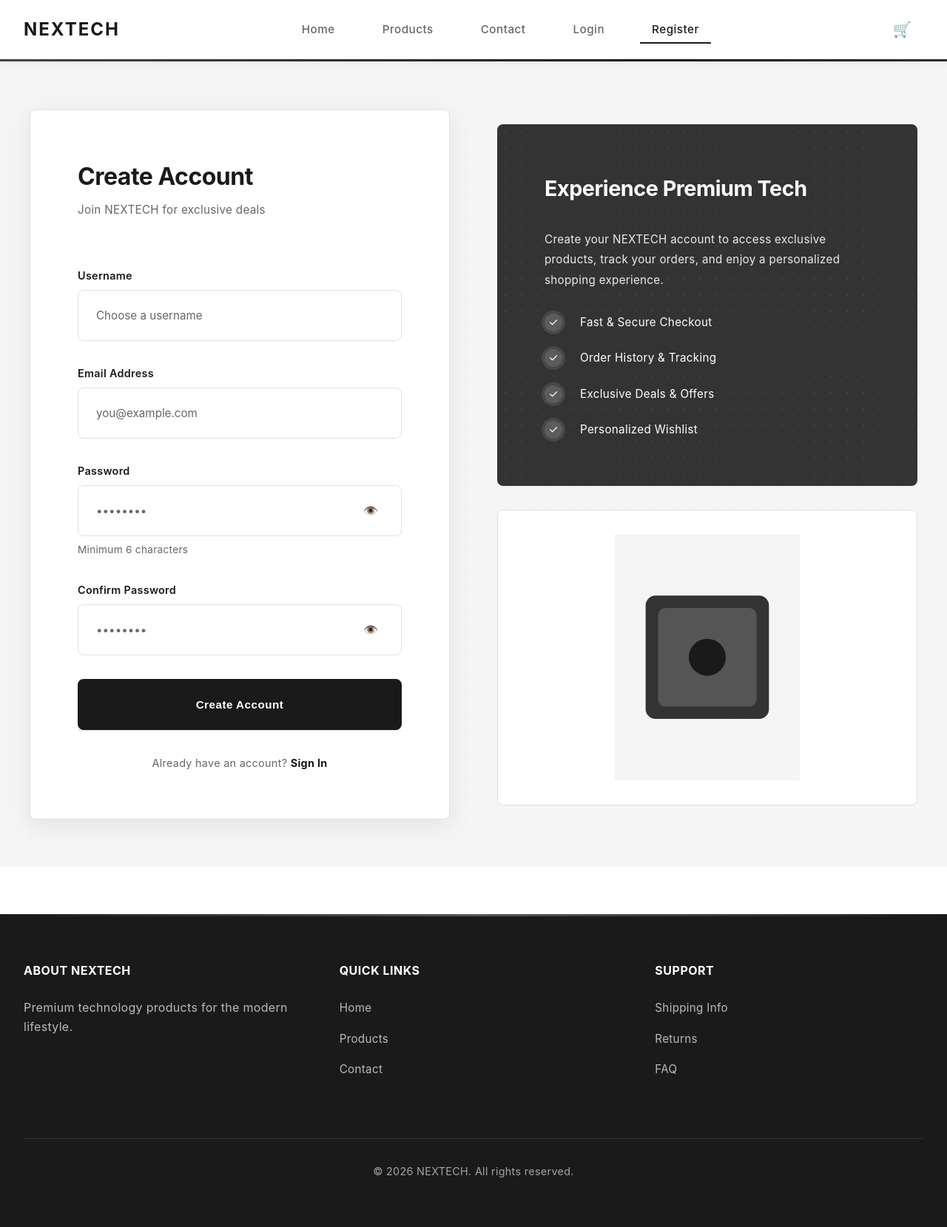
After one commit to eadweardly/nextech, a PHP site: page /register.php in a window 1280 px wide. The commit adds this page. Shown: the whole page at 74% size. Run offline with PHP 8.4, Linux system fonts and the light colour scheme.

Commit message:
add register, update OOP and database

```diff
--- /dev/null
+++ b/register.php
@@ -0,0 +1,234 @@
+<?php
+session_start();
+require_once 'db_config.php';
+
+if (isset($_SESSION['user_id'])) {
+    header("Location: index.php");
+    exit();
+}
+
+$error = '';
+$success = '';
+
+if ($_SERVER['REQUEST_METHOD'] === 'POST') {
+    $username         = trim($_POST['username'] ?? '');
+    $email            = trim($_POST['email'] ?? '');
+    $password         = $_POST['password'] ?? '';
+    $confirm_password = $_POST['confirm_password'] ?? '';
+
+    if (empty($username) || empty($email) || empty($password) || empty($confirm_password)) {
+        $error = 'Please fill in all fields.';
+    } elseif (strlen($username) < 3) {
+        $error = 'Username must be at least 3 characters.';
+    } elseif (!filter_var($email, FILTER_VALIDATE_EMAIL)) {
+        $error = 'Please enter a valid email address.';
+    } elseif (strlen($password) < 6) {
+        $error = 'Password must be at least 6 characters.';
+    } elseif ($password !== $confirm_password) {
+        $error = 'Passwords do not match.';
+    } else {
+        try {
+            $stmt = $conn->prepare("SELECT id FROM users WHERE email = ? OR username = ?");
+            $stmt->execute([$email, $username]);
+            $existing = $stmt->fetch(PDO::FETCH_ASSOC);
+
+            if ($existing) {
+                $error = 'Email or username is already taken.';
+            } else {
+                $hashed_password = password_hash($password, PASSWORD_DEFAULT);
+                $stmt = $conn->prepare("INSERT INTO users (username, email, password) VALUES (?, ?, ?)");
+                $stmt->execute([$username, $email, $hashed_password]);
+
+                $_SESSION['user_id']  = $conn->lastInsertId();
+                $_SESSION['username'] = $username;
+
+                header("Location: index.php");
+                exit();
+            }
+        } catch (PDOException $e) {
+            $error = 'An error occurred. Please try again.';
+        }
+    }
+}
+?>
+<!DOCTYPE html>
+<html lang="en">
+<head>
+    <meta charset="UTF-8">
+    <meta name="viewport" content="width=device-width, initial-scale=1.0">
+    <title>Register - NEXTECH</title>
+    <link rel="stylesheet" href="css/login.css">
+</head>
+<body>
+
+    <nav class="navbar">
+        <div class="navbar-container">
+            <div class="logo">NEXTECH</div>
+            <ul class="nav-menu">
+                <li><a href="index.php" class="nav-link">Home</a></li>
+                <li><a href="product.php" class="nav-link">Products</a></li>
+                <li><a href="contact.php" class="nav-link">Contact</a></li>
+                <li><a href="login.php" class="nav-link">Login</a></li>
+                <li><a href="register.php" class="nav-link active">Register</a></li>
+            </ul>
+            <div class="cart-icon">🛒</div>
+        </div>
+    </nav>
+
+    <section class="login-section">
+        <div class="login-container">
+
+            <div class="login-box">
+                <h1 class="login-title">Create Account</h1>
+                <p class="login-subtitle">Join NEXTECH for exclusive deals</p>
+
+                <?php if ($error): ?>
+                    <div class="error-message"><?php echo htmlspecialchars($error); ?></div>
+                <?php endif; ?>
+
+                <?php if ($success): ?>
+                    <div class="success-message"><?php echo htmlspecialchars($success); ?></div>
+                <?php endif; ?>
+
+                <form class="login-form" method="POST" novalidate>
+                    <div class="form-group">
+                        <label for="username" class="form-label">Username</label>
+                        <input type="text" id="username" name="username" class="form-input"
+                               placeholder="Choose a username" minlength="3"
+                               value="<?php echo htmlspecialchars($_POST['username'] ?? ''); ?>" required>
+                    </div>
+
+                    <div class="form-group">
+                        <label for="email" class="form-label">Email Address</label>
+                        <input type="email" id="email" name="email" class="form-input"
+                               placeholder="you@example.com"
+                               value="<?php echo htmlspecialchars($_POST['email'] ?? ''); ?>" required>
+                    </div>
+
+                    <div class="form-group">
+                        <label for="password" class="form-label">Password</label>
+                        <div class="password-wrapper">
+                            <input type="password" id="password" name="password" class="form-input"
+                                   placeholder="••••••••" minlength="6" required>
+                            <button type="button" class="toggle-password" id="toggle-pwd">👁️</button>
+                        </div>
+                        <small style="color: var(--text-secondary); font-size: 0.85rem;">Minimum 6 characters</small>
+                    </div>
+
+                    <div class="form-group">
+                        <label for="confirm_password" class="form-label">Confirm Password</label>
+                        <div class="password-wrapper">
+                            <input type="password" id="confirm_password" name="confirm_password" class="form-input"
+                                   placeholder="••••••••" minlength="6" required>
+                            <button type="button" class="toggle-password" id="toggle-confirm-pwd">👁️</button>
+                        </div>
+                    </div>
+
+                    <button type="submit" class="login-button">Create Account</button>
+                </form>
+
+                <div class="signup-link">
+                    <p>Already have an account? <a href="login.php">Sign In</a></p>
+                </div>
+            </div>
+
+            <div class="login-visual">
+                <div class="visual-content">
+                    <h2>Experience Premium Tech</h2>
+                    <p>Create your NEXTECH account to access exclusive products, track your orders, and enjoy a personalized shopping experience.</p>
+                    <div class="feature-list">
+                        <div class="feature-item">
+                            <span class="feature-icon">✓</span>
+                            <span>Fast & Secure Checkout</span>
+                        </div>
+                        <div class="feature-item">
+                            <span class="feature-icon">✓</span>
+                            <span>Order History & Tracking</span>
+                        </div>
+                        <div class="feature-item">
+                            <span class="feature-icon">✓</span>
+                            <span>Exclusive Deals & Offers</span>
+                        </div>
+                        <div class="feature-item">
+                            <span class="feature-icon">✓</span>
+                            <span>Personalized Wishlist</span>
+                        </div>
+                    </div>
+                </div>
+                <div class="visual-image">
+                    <svg viewBox="0 0 300 400" xmlns="http://www.w3.org/2000/svg">
+                        <rect width="300" height="400" fill="#f5f5f5"/>
+                        <rect x="50" y="100" width="200" height="200" fill="#333" rx="16"/>
+                        <rect x="70" y="120" width="160" height="160" fill="#555" rx="12"/>
+                        <circle cx="150" cy="200" r="30" fill="#1a1a1a"/>
+                        <g fill="#f5f5f5" opacity="0.3">
+                            <circle cx="100" cy="80" r="15"/>
+                            <circle cx="200" cy="320" r="20"/>
+                            <circle cx="80" cy="350" r="12"/>
+                        </g>
+                    </svg>
+                </div>
+            </div>
+
+        </div>
+    </section>
+
+    <footer class="footer">
+        <div class="footer-content">
+            <div class="footer-section">
+                <h4>About NEXTECH</h4>
+                <p>Premium technology products for the modern lifestyle.</p>
+            </div>
+            <div class="footer-section">
+                <h4>Quick Links</h4>
+                <ul>
+                    <li><a href="index.php">Home</a></li>
+                    <li><a href="product.php">Products</a></li>
+                    <li><a href="contact.php">Contact</a></li>
+                </ul>
+            </div>
+            <div class="footer-section">
+                <h4>Support</h4>
+                <ul>
+                    <li><a href="#">Shipping Info</a></li>
+                    <li><a href="#">Returns</a></li>
+                    <li><a href="#">FAQ</a></li>
+                </ul>
+            </div>
+        </div>
+        <div class="footer-bottom">
+            <p>&copy; <?php echo date("Y"); ?> NEXTECH. All rights reserved.</p>
+        </div>
+    </footer>
+
+    <script>
+        const togglePwd = document.getElementById('toggle-pwd');
+        if (togglePwd) {
+            togglePwd.addEventListener('click', function () {
+                const input = document.getElementById('password');
+                input.type = input.type === 'password' ? 'text' : 'password';
+                this.textContent = input.type === 'password' ? '👁️' : '🙈';
+            });
+        }
+
+        const toggleConfirmPwd = document.getElementById('toggle-confirm-pwd');
+        if (toggleConfirmPwd) {
+            toggleConfirmPwd.addEventListener('click', function () {
+                const input = document.getElementById('confirm_password');
+                input.type = input.type === 'password' ? 'text' : 'password';
+                this.textContent = input.type === 'password' ? '👁️' : '🙈';
+            });
+        }
+
+        document.querySelectorAll('.form-input').forEach(input => {
+            input.addEventListener('focus', function () {
+                this.style.borderColor = '#1a1a1a';
+            });
+            input.addEventListener('blur', function () {
+                this.style.borderColor = '#e0e0e0';
+            });
+        });
+    </script>
+
+</body>
+</html>
```
Also changed, not shown: product_class.php (+62 -93 lines).
